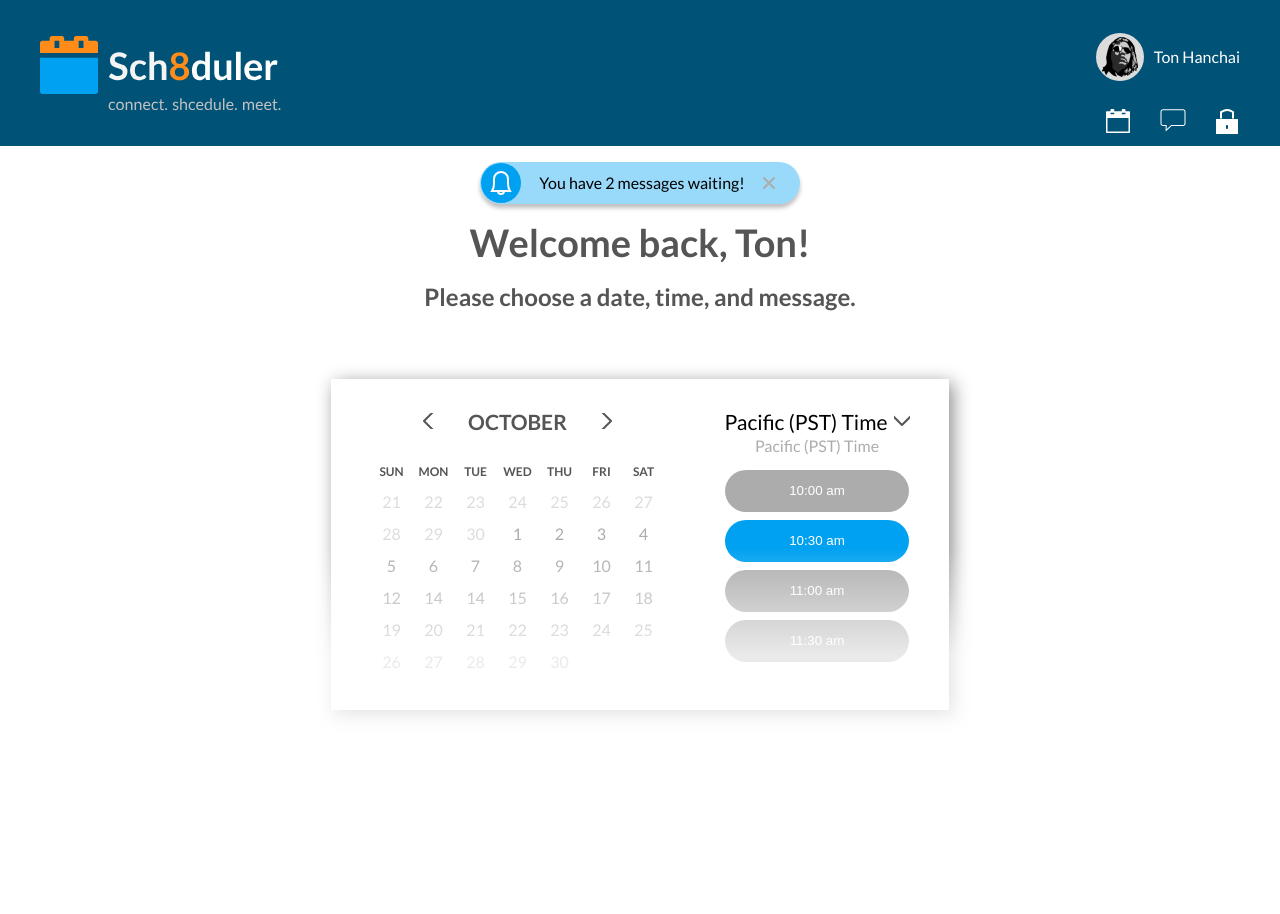
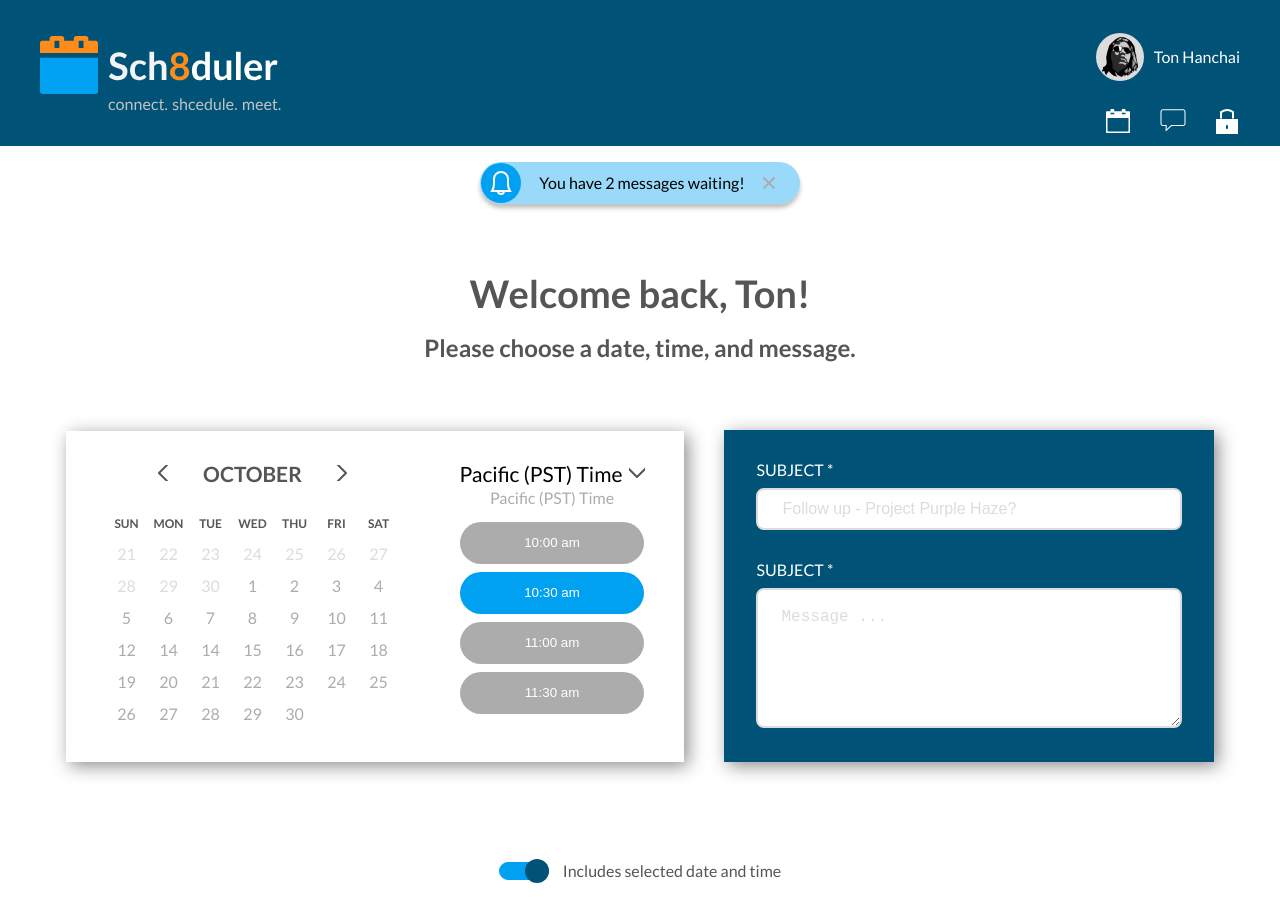
Before and after one commit to Hov26/scheduler, an Angular app: page / in a window 1280 px wide. Shown: the top 914 px of the page. Before the commit the page ends 800 px from the top, so only its background shows below. Built offline with nearby package versions, Linux system fonts and the light colour scheme.

Commit message:
Add: footer, form parts html/css

```diff
--- a/src/app/app.component.html
+++ b/src/app/app.component.html
@@ -46,8 +46,6 @@
             </div>
             <h1 class="fz38 gray400 fw700 text-center main-title">Welcome back, Ton!</h1>
             <h2 class="fz24 gray400 fw400 text-center">Please choose a date, time, and message.</h2>
-        </div>
-
             <div class="calendar-form-wrapper">
                 <div class="calendar-time-wrapper d-flex">
                     <div class="calendar-wrapper">
@@ -132,6 +130,28 @@
                         </ul>
                     </div>
                 </div>
+                <div class="form-wrapper">
+                    <form action="" class="form">
+                        <div class="form-group">
+                            <label for="project" class="label fz16 fw400 white">Subject *</label>
+                            <input type="text" id="project" class="input" placeholder="Follow up - Project Purple Haze?">
+                            <label for="message" class="label fz16 fw400 white">Subject *</label>
+                            <textarea id="message" class="input textarea" placeholder="Message ..."></textarea>
+                        </div>
+                    </form>
+                </div>
+            </div>
+            <div class="footer">
+                <div class="footer-head d-flex">
+                    <div class="switcher active"></div>
+                    <p class="fz16 fw400 gray400">Includes selected date and time </p>
+                </div>
+                <div class="buttons-wrapper">
+                    <a href="#" class="btn default">cancel</a>
+                    <a href="#" class="btn primary">submit</a>
+                </div>
+            </div>
         </div>
     </section>
+
 </main>
--- a/src/styles/main.scss
+++ b/src/styles/main.scss
@@ -86,27 +86,25 @@
     z-index: 10;
     @include flex(center, center);
     flex-direction: column;
-    &:after {
-        content: '';
-        width: 100%;
-        height: 30vh;
-        position: absolute;
-        bottom: 0;
-        left: 0;
-        z-index: 1;
-        background: linear-gradient(360deg, rgba(255, 255, 255, 0.75) 54.21%, rgba(255, 255, 255, 0) 99.13%);
-    }
+    // &:after {
+    //     content: '';
+    //     width: 100%;
+    //     height: 30vh;
+    //     position: absolute;
+    //     bottom: 0;
+    //     left: 0;
+    //     z-index: 1;
+    //     background: linear-gradient(360deg, rgba(255, 255, 255, 0.75) 54.21%, rgba(255, 255, 255, 0) 99.13%);
+    // }
     .notification-wrap {
-        position: absolute;
-        top: 16px;
-        left: 50%;
-        transform: translateX(-50%);
+        margin: 16px auto 70px auto;
     }
     .main-title {
         margin-bottom: 24px;
     }
     .calendar-form-wrapper {
         margin-top: 70px;
+        @include flex(center, center)
     }
     .calendar-time-wrapper {
         background: $white;
@@ -166,4 +164,40 @@
             background-color: $primaryBlue100;
         }
     }
+    .form-wrapper {
+        width: 100%;
+        max-width: 490px;
+        margin-left: 40px;
+        box-shadow: 4px 4px 17px rgba(0, 0, 0, 0.45);
+        background-color: $secondaryBlue100;
+        padding: 32px;
+    }
+    .label {
+        display: block;
+        margin-bottom: 10px;
+        text-transform: uppercase;
+        &[for='message'] {
+            margin-top: 32px;
+        }
+    }
+    .textarea {
+        padding: 18px 23px;
+        height: 140px;
+    }
+    .footer {
+        margin: 100px 0 80px 0;
+    }
+    .footer-head {
+        @include flex(center, center);
+        .switcher {
+            margin-right: 14px;
+        }
+    }
+    .buttons-wrapper {
+        @include flex(center, center);
+        margin-top: 36px;
+        .btn {
+            margin: 0 5px;
+        }
+    }
 }
--- a/src/styles/uiLib/buttons/default.scss
+++ b/src/styles/uiLib/buttons/default.scss
@@ -3,7 +3,7 @@
     &.default {
         background-color: $white;
         color: $gray400;
-        box-shadow: inset 0px 0px 0px 1px $gray400;
+        box-shadow: inset 0px 0px 0px 2px $gray400;
         &:hover {
             background-color: $gray200;
         }
--- a/src/styles/uiLib/switcher.scss
+++ b/src/styles/uiLib/switcher.scss
@@ -14,14 +14,14 @@
         width: 24px;
         height: 24px;
         border-radius: 50%;
-        transform: translate(-7px, -5px);
+        transform: translate(-7px, -4px);
     }
     &.active {
         background-color: $primaryBlue100;
         border-color: $primaryBlue100;
         &:after {
             background-color: $secondaryBlue100;
-            transform: translate(19px, -5px);
+            transform: translate(25px, -4px);
         }
     }
 }
```
Lines whose indentation alone changed are shown as unchanged.
